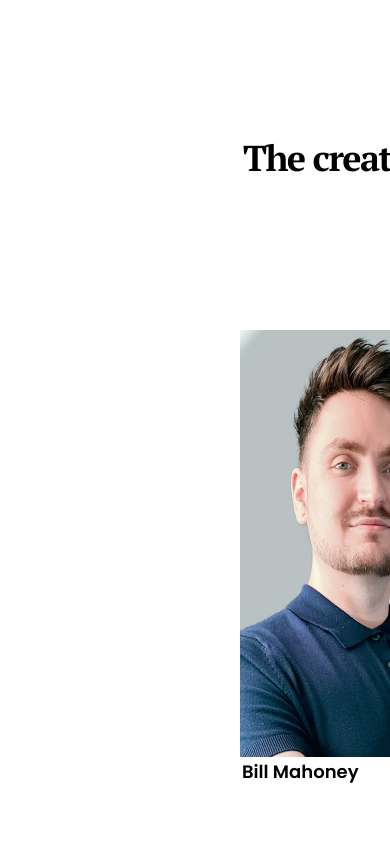
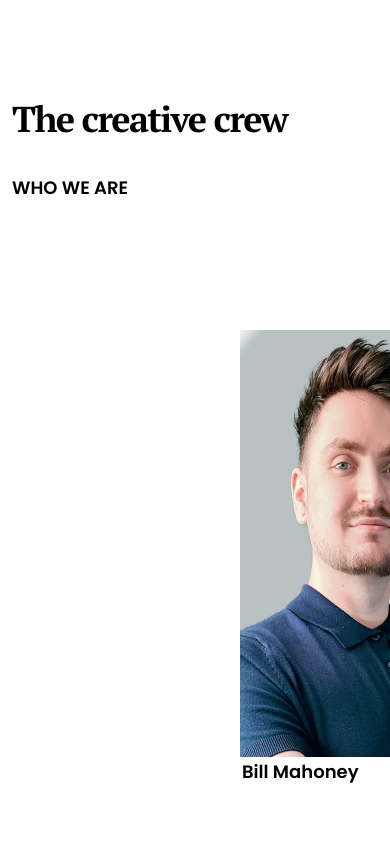
Before and after one commit to khusamayasir/My-Team-Page, a plain HTML site: page index.html in a window 390 px wide. Shown: the top 844 px of the page. Drawn offline with Linux system fonts and the light colour scheme.

Commit message:
update style.css

```diff
--- a/style.css
+++ b/style.css
@@ -331,3 +331,40 @@ footer{
 
     color: #A9A9A9;
 }
+
+@media  only screen and (max-width:500px) {
+    .heading{
+        position: absolute;
+        width: 278px;
+        height: 47px;
+        left: 12px;
+        top: 71px;
+
+        font-family: 'PT Serif';
+        font-style: normal;
+        font-weight: 700;
+        font-size: 36px;
+        line-height: 48px;
+        letter-spacing: -0.045em;
+
+        color: #000000;
+    }
+
+    .introduction h3{
+        position: absolute;
+        width: 117px;
+        height: 27px;
+        left: 12px;
+        top: 156px;
+
+        font-family: 'Poppins';
+        font-style: normal;
+        font-weight: 600;
+        font-size: 18px;
+        line-height: 27px;
+
+        text-transform: uppercase;
+
+        color: #000000;
+    }
+}
```
